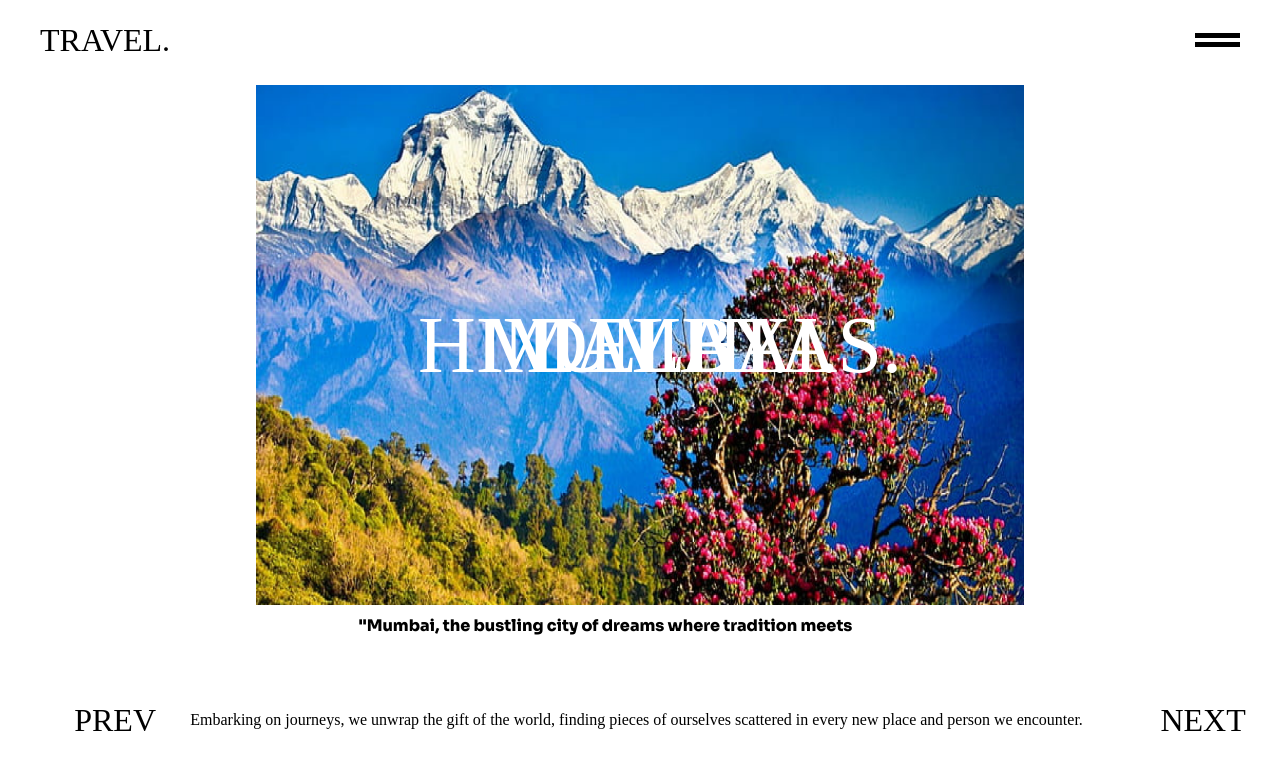
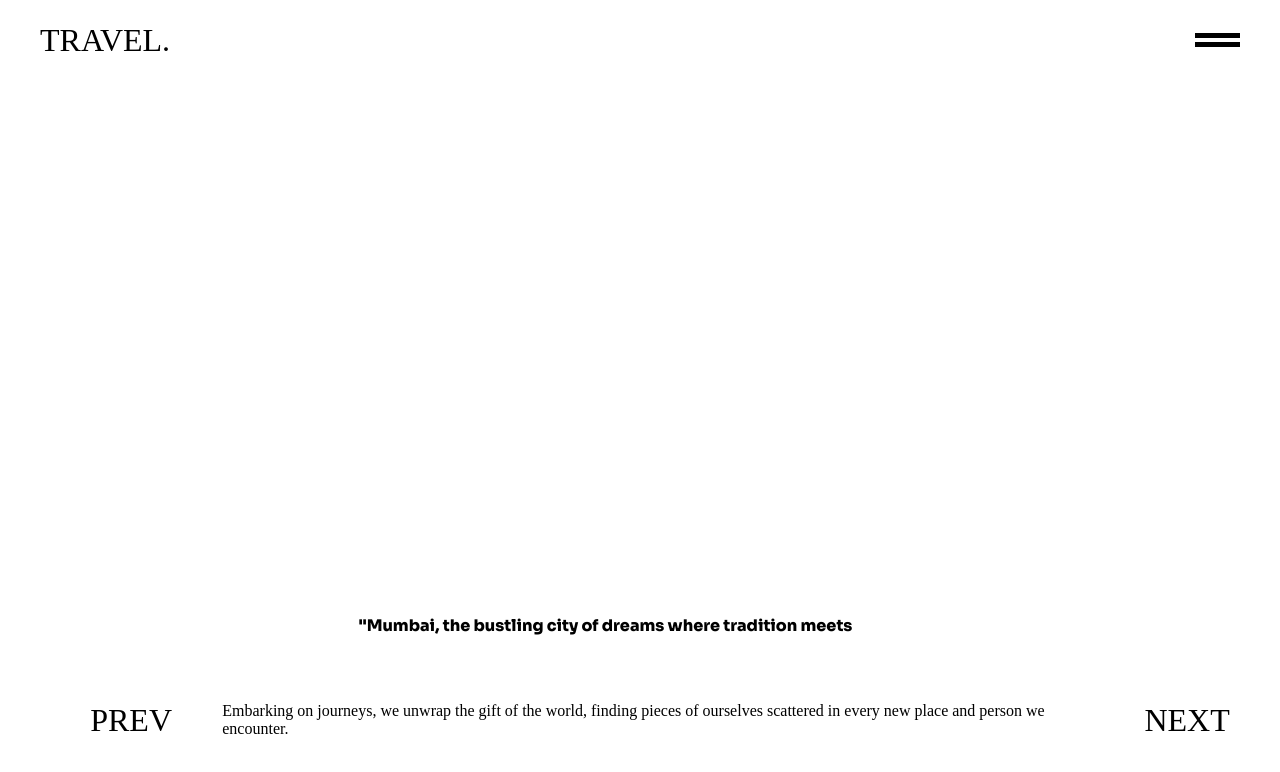
Before and after one commit to praxxOp/infowebsite, a React (Vite) app: page / in a window 1280 px wide. Shown: the top 772 px of the page. Built offline with nearby package versions, Linux system fonts and the light colour scheme; a web font is replaced by a local one.

Commit message:
modified:   src/components/Home.css 	modified:   src/components/Home.jsx

```diff
--- a/src/components/Home.css
+++ b/src/components/Home.css
@@ -8,16 +8,16 @@ height: 70vh;
 width: 100%;
 flex-direction: column;
 font-family: 'Sora', sans-serif;
+overflow: hidden;
 
 }
 .container{
     font-family: 'Dela Gothic One', cursive;
     display: flex;
-   height: 65vh;
-   width: 60vw;
-   background-color: black;
+    height: 65vh;
+    width: 60vw;
     position: relative;
-    overflow: hidden;
+
 }
 
 .tagcontainer{
@@ -27,7 +27,6 @@ font-family: 'Sora', sans-serif;
     justify-content: center;
   height: 100%;
   width: 100%;
-  position: absolute;
 
 }
 
@@ -40,10 +39,15 @@ font-family: 'Sora', sans-serif;
     height: 100%;
     width: 100%;
     position: absolute;
+    left: -150%;
+
 }
+
 .tagcontainer h1{
     position: absolute;
     font-size: 80px;
+    transform: translateX(110%);
+
 }
 .paracontainer{
     margin-top: 10px;
@@ -61,8 +65,9 @@ justify-content: space-evenly;
 }
 .footer h1{
     font-family: 'Dela Gothic One', cursive;
+    cursor: pointer;
 }
 .footer p{
     font-family: 'Goldman', cursive;
-    width: 70vw;
+    width: 65vw;
 }
--- a/src/components/Home.jsx
+++ b/src/components/Home.jsx
@@ -4,7 +4,21 @@ import  mumbai from "../assets/desktop-wallpaper-bandra-worli-sea-link-mumbai-sk
 import delhi from "../assets/1167248 1.jpg"
 import himalayas from "../assets/nepal-himalayas-mountains-nature-wallpaper-preview 1.png"
 const Home = () => {
+   const active =0
+   const tags = document.querySelectorAll(".tagcontainer h1");
+   const img = document.querySelectorAll(".imgcontainer img")
+
+   const gotoprev = ()=>{
+
+   }
+const gotonext = ()=>{
+  let currentvalue = active +1
+
+}
+
+
   return (
+
     <div>
       <div className="maincontainer">
       <div className="container">
@@ -27,9 +41,9 @@ const Home = () => {
         </div>
     </div>
     <div className="footer">
-      <h1>PREV</h1>
+      <h1 onClick={gotoprev}>PREV</h1>
       <p>Embarking on journeys, we unwrap the gift of the world, finding pieces of ourselves scattered in every new place and person we encounter.</p>
-      <h1>NEXT</h1>
+      <h1 onClick={gotonext}>NEXT</h1>
     </div>
     </div>
   )
```
